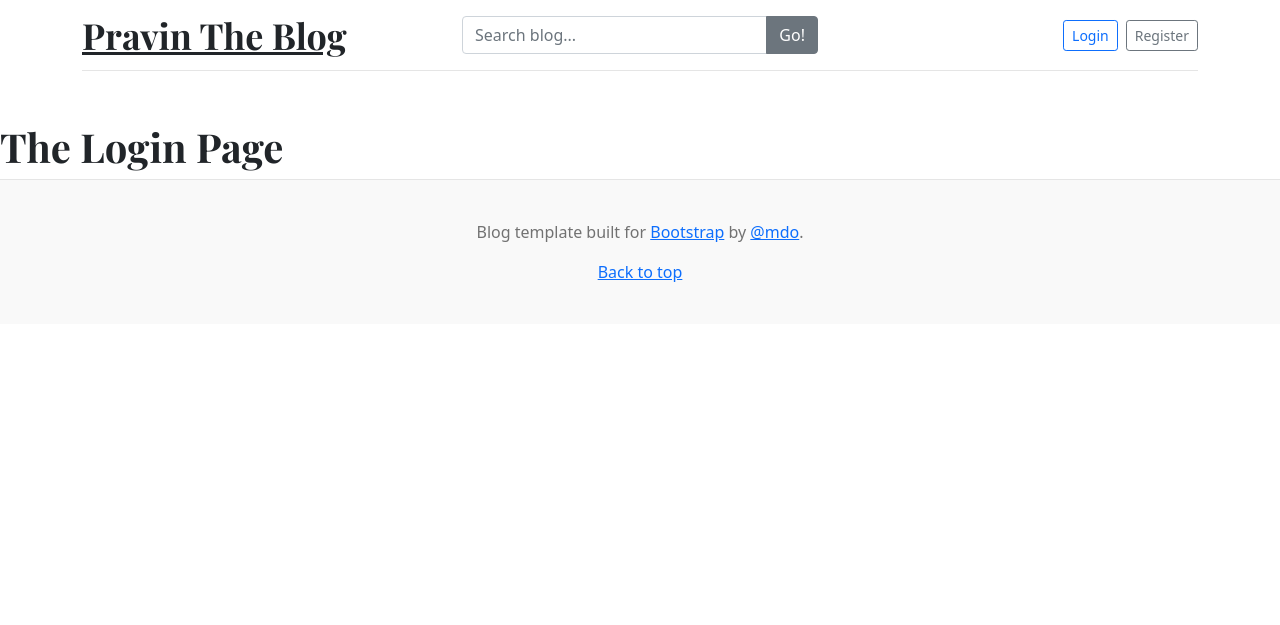
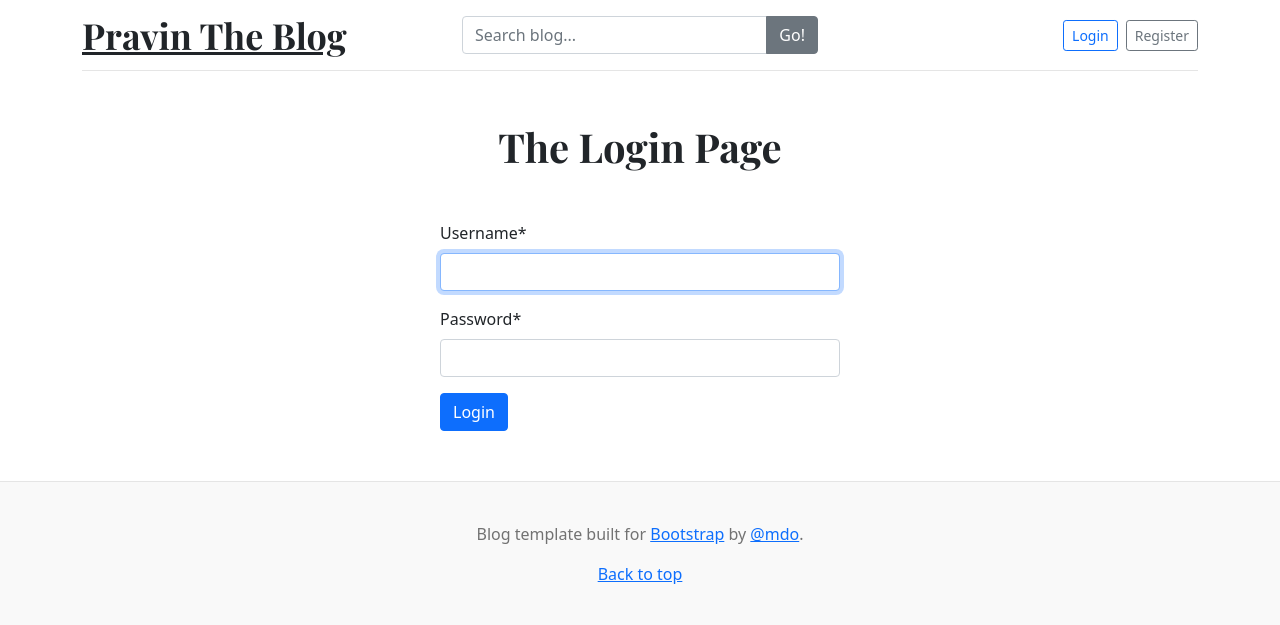
Before and after one commit to coderpravin/Django-Blog-Dynamic-Project, a Django app: page /loginUser in a window 1280 px wide. Shown: the top 625 px of the page. Run offline with Django 5.2, Linux system fonts and the light colour scheme; data that the repository does not hold is empty; some libraries are stand-ins or nearby versions.

Commit message:
The Login and Logout Logic Done

```diff
--- a/mainBlog/urls.py
+++ b/mainBlog/urls.py
@@ -12,4 +12,5 @@ urlpatterns = [
     #Register Url Here
     path('register', views.register, name="register"),
     path('loginUser', views.loginUser, name="loginUser"),
+    path('logoutuser', views.logoutuser, name="logoutuser"),
 ]
--- a/mainBlog/views.py
+++ b/mainBlog/views.py
@@ -5,9 +5,11 @@ from assignment1.models import About, SocialLink
 from django.db.models import Q
 import logging
 from .forms import RegistrationForm
-
+from django.contrib.auth.forms import AuthenticationForm
+from django.contrib.auth import authenticate, login, logout
 #create logging here
 logging.basicConfig(filename='sample.log',
+
                     level=logging.DEBUG)
 logger = logging.getLogger(__name__)
 
@@ -95,4 +97,26 @@ def register(request):
     return render(request, 'mainBlog/register.html', context)
 
 def loginUser(request):
-    return render(request, 'mainBlog/login.html')
+    if request.method == "POST":
+        form = AuthenticationForm(request, request.POST)
+        if form.is_valid():
+            username = form.cleaned_data.get('username')
+            password =  form.cleaned_data.get('password')
+
+            user = authenticate(username = username, password=password)
+
+            if user is not None:
+                login(request, user)
+                return redirect("home")
+
+
+    else:
+        form = AuthenticationForm()
+    context = {
+        'form' : form
+    }
+    return render(request, 'mainBlog/login.html', context)
+
+def logoutuser(request):
+    logout(request)
+    return redirect('home')
--- a/templates/mainBlog/base.html
+++ b/templates/mainBlog/base.html
@@ -52,12 +52,19 @@
 
         <!-- RIGHT: Login / Signup -->
         <div class="col-md-4 d-flex justify-content-end">
+          {% if not user.is_authenticated %}
             <a class="btn btn-sm btn-outline-primary me-2" href="{% url 'loginUser' %}">
                 Login
             </a>
             <a class="btn btn-sm btn-outline-secondary" href="{% url 'register' %}">
                 Register
             </a>
+          {% else %}
+
+            <a class="btn btn-sm btn-outline-danger" href="{% url 'logoutuser' %}">
+                Logout
+            </a>
+          {% endif %}
         </div>
 
     </div>
--- a/templates/mainBlog/login.html
+++ b/templates/mainBlog/login.html
@@ -1,7 +1,15 @@
 {% extends "mainBlog/base.html" %}
 
+
+{% load crispy_forms_tags %}
 {% block content %}
 
-<h1> The Login Page </h1>
+<h1 style="text-align: center;"> The Login Page </h1>
+
+<form action="{% url 'loginUser' %}" method="post" style="width: 400px; margin: 50px auto;">
+    {% csrf_token %}
+        {{ form|crispy }}
+    <button type="submit" class="btn btn-primary">Login</button>
+</form>
 
 {% endblock %}
```
